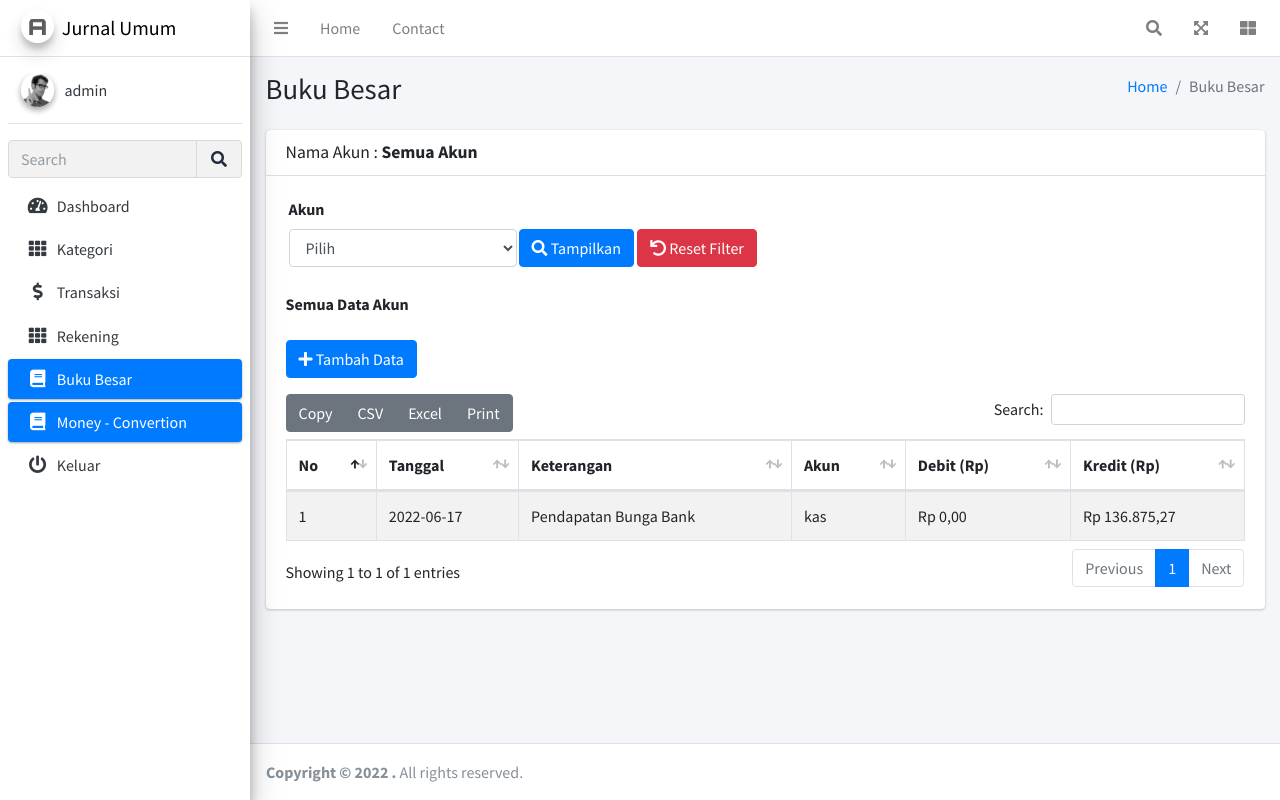
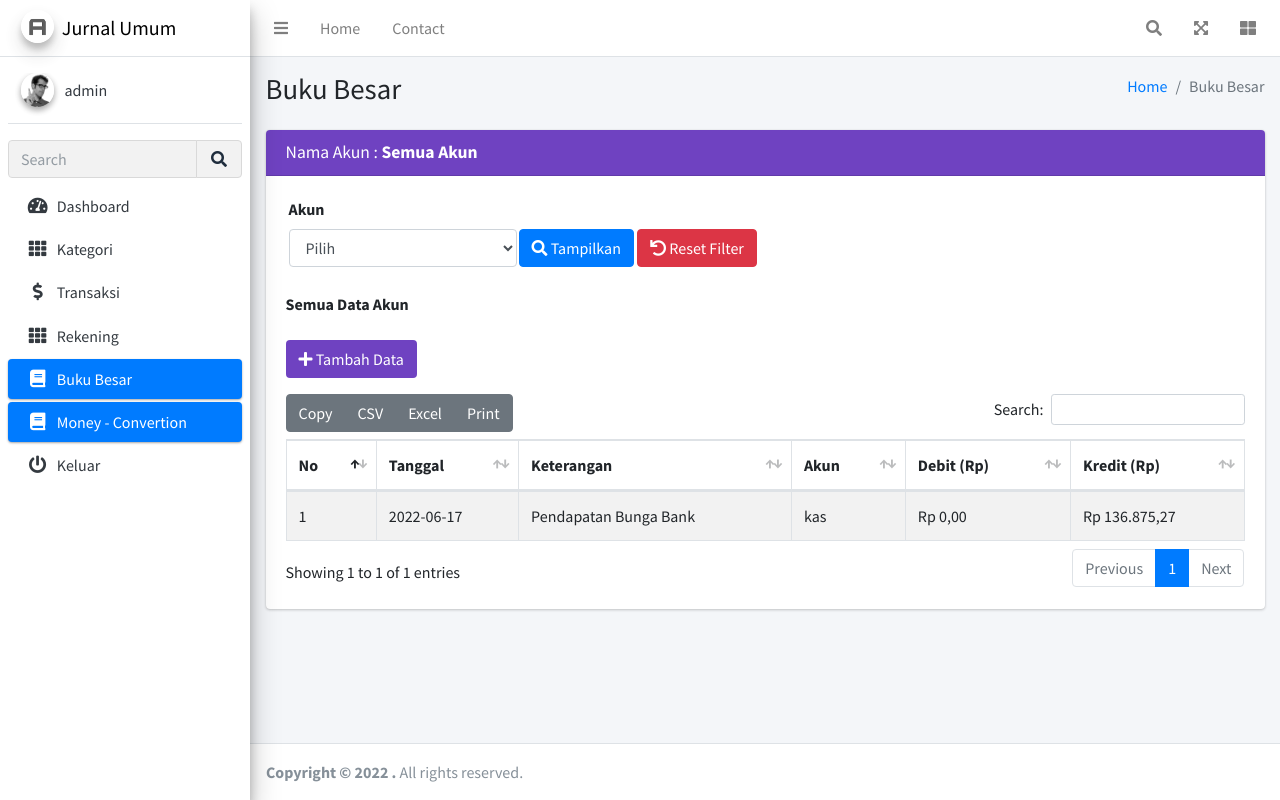
Before and after one commit to deflyharfrian/jurnalumum, a PHP site: page /pages/admin/index.php?bukubesar in a window 1280 px wide. Run offline with PHP 8.4, Linux system fonts and the light colour scheme; a user stored in the database is signed in; data comes from the database, SQL or seed files in the repository; data that the repository does not hold is empty; some libraries are stand-ins or nearby versions.

Commit message:
Update buku_besar.php

```diff
--- a/pages/admin/buku_besar.php
+++ b/pages/admin/buku_besar.php
@@ -23,7 +23,7 @@ error_reporting(0);
 
 
         <div class="card">
-            <div class="card-header">
+            <div class="card-header bg-purple">
                 <?php
                  $queryt = "SELECT * FROM tb_kategori WHERE kode_kategori ='".$_GET['bukubesar']."'";
                  $sqlt = mysqli_query($con, $queryt);
@@ -77,7 +77,7 @@ error_reporting(0);
     if($_GET['bukubesar']){
 
             echo '<b>Data Akun </b><br /><br />';
-        echo'<button type="button" class="btn btn-primary mb-3" data-toggle="modal" data-target="#mdltambahtransaksi">
+        echo'<button type="button" class="btn bg-purple mb-3" data-toggle="modal" data-target="#mdltambahtransaksi">
         <i class="fa fa-plus"></i> Tambah
     </button>';
             $query = "SELECT * FROM tb_transaksi
@@ -87,7 +87,7 @@ error_reporting(0);
             where kateg.kode_kategori ='".$_GET['bukubesar']."'";
         }else{
         echo '<b>Semua Data Akun</b><br /><br />';
-        echo'<button type="button" class="btn btn-primary mb-3" data-toggle="modal" data-target="#mdltambahtransaksi">
+        echo'<button type="button" class="btn bg-purple mb-3" data-toggle="modal" data-target="#mdltambahtransaksi">
         <i class="fa fa-plus"></i> Tambah Data
     </button>';
         $query = "SELECT * FROM tb_transaksi
```
